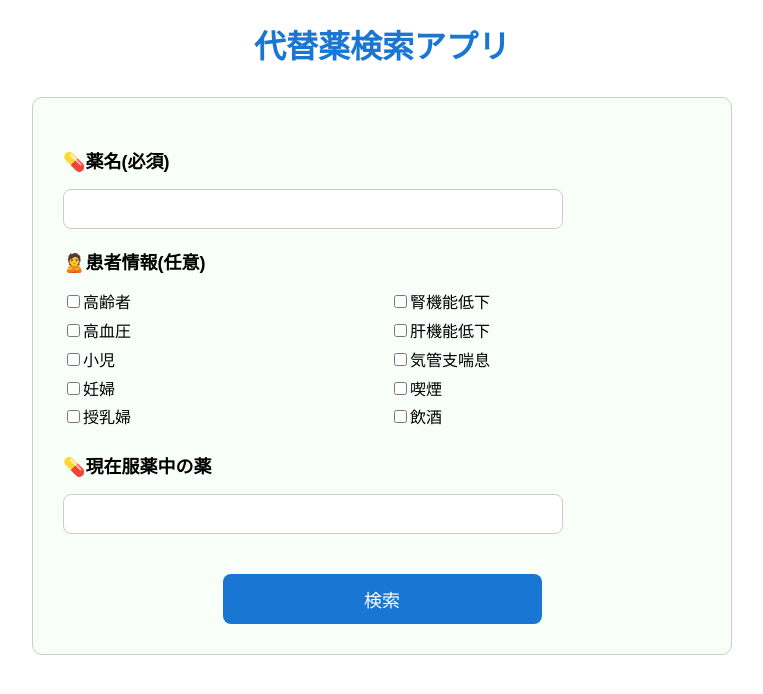
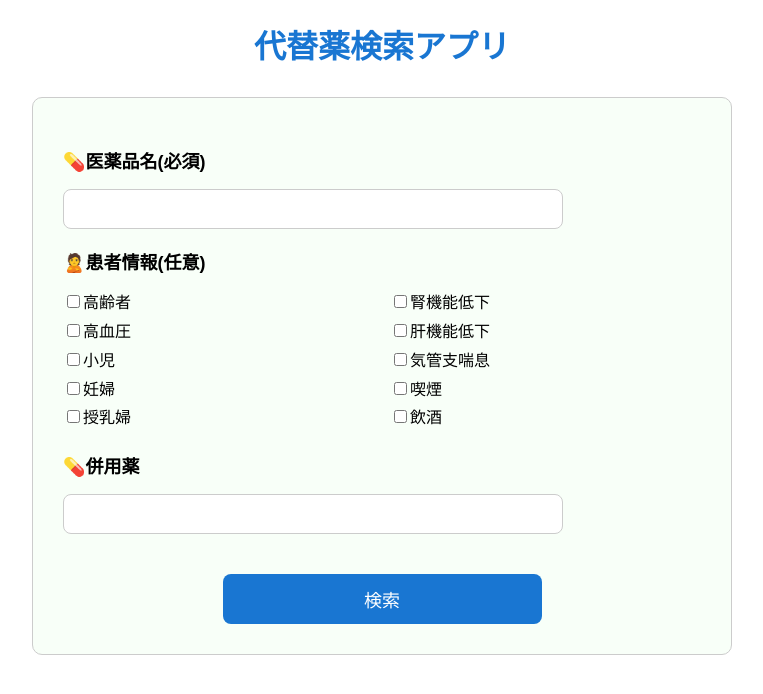
Before and after one commit to shiori-osawa/medicine-search-app, a Flask app: page / in a window 1280 px wide. Shown: the top 694 px of the page, without its empty margins (258-1021 px from the left). Run offline with Flask 3, Linux system fonts and the light colour scheme.

Commit message:
Update HTML

```diff
--- a/templates/index.html
+++ b/templates/index.html
@@ -15,7 +15,7 @@
     <h1>代替薬検索アプリ</h1>
    <div class="form-box">
    <form method="POST"><!--formタグは送信する情報を記載する-->
-    <p>💊薬名(必須)</p>
+    <p>💊医薬品名(必須)</p>
     <input type="text" name="medicine">
    <!--inputタグは入力欄、brタグは改行-->
    <p>🙎患者情報(任意)</p>
@@ -33,7 +33,7 @@
 
    </div>
 
-   <p>💊現在服薬中の薬</p>
+   <p>💊併用薬</p>
    <input type="text" name="current_medicine"><br>
 
    <div class="button-area"><!--ボタンが中央に来る-->
```
